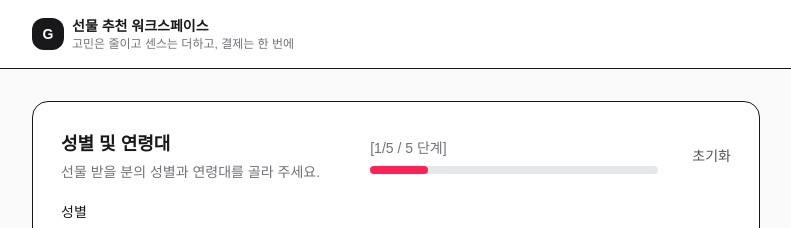
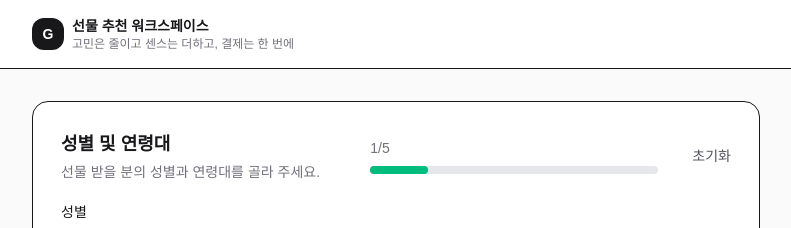
Before and after one commit to soyul1078/Gift-Recommendation, a Next.js app in the folder gift-workspace/: page / in a window 1280 px wide. Shown: the top 228 px of the page, without its empty margins (244-1035 px from the left). Built offline with nearby package versions, Linux system fonts and the light colour scheme.

Commit message:
ui: progress bar green and simplify progress text

```diff
--- a/gift-workspace/src/app/page.tsx
+++ b/gift-workspace/src/app/page.tsx
@@ -172,17 +172,17 @@ export default function Home() {
             {/* Progress gauge */}
             <div className="ml-4 hidden w-72 sm:block">
               <div className="text-sm text-zinc-500">
-                [{
+                {
                   step === "genderAge" ? "1/5" :
                   step === "relation" ? "2/5" :
                   step === "budget" ? "3/5" :
                   step === "preference" ? "4/5" :
                   "5/5"
-                } / 5 단계]
+                }
               </div>
               <div className="mt-2 h-2 w-full rounded-full bg-gray-200">
                 <div
-                  className="h-2 rounded-full bg-rose-500 transition-all"
+                  className="h-2 rounded-full bg-emerald-500 transition-all"
                   style={{ width:
                     step === "genderAge" ? "20%" :
                     step === "relation" ? "40%" :
```
